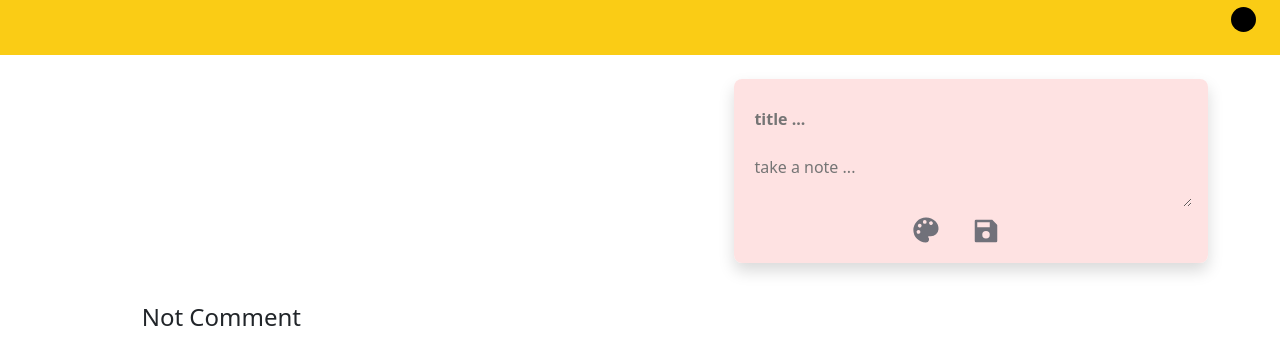
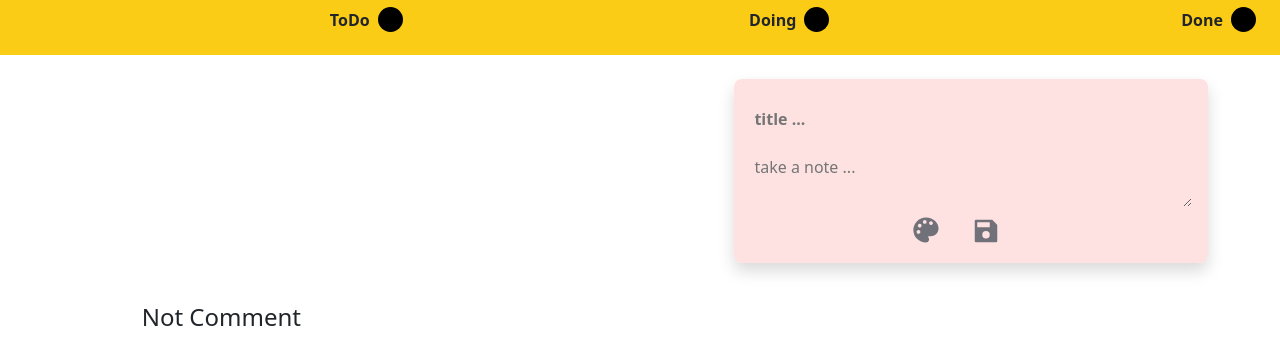
Before and after one commit to MiaadEstakhri/note-app, a React (Create React App) app: page / in a window 1280 px wide. Shown: the top 364 px of the page. Built offline with nearby package versions, Linux system fonts and the light colour scheme.

Commit message:
add dataColor component and add import dataColor

```diff
--- a/src/components/navigation/Navigation.jsx
+++ b/src/components/navigation/Navigation.jsx
@@ -1,10 +1,13 @@
 import NavList from "../../common/navList/NavList";
+import Color from "../../dataColor/Color";
 import "./navigation.css";
 
 const Navigation = ({ title, bg }) => {
   return (
-    <nav className="mb-4 d-flex justify-content-center align-items-center">
-      <NavList title={title} bg={bg} />
+    <nav className="mb-4 py-3 d-flex justify-content-end align-items-center">
+      {Color.map((e) => {
+        return <NavList title={e.text} bg={e.color} />;
+      })}
     </nav>
   );
 };
--- a/src/components/sidebarBg/SidebarBg.jsx
+++ b/src/components/sidebarBg/SidebarBg.jsx
@@ -1,12 +1,7 @@
 import { useState } from "react";
 import ColorPalette from "../icon/ColorPalette";
+import Color from "../../dataColor/Color";
 import "./sidebarBg.css";
-
-const color = [
-  { id: 1, text: "ToDo", color: "#fee2e2" },
-  { id: 2, text: "Doing", color: "#d9f99d" },
-  { id: 3, text: "Done", color: "#bbf7d0" },
-];
 
 const SidebarBg = ({ bg, setBg }) => {
   const [open, setOpen] = useState(false);
@@ -25,7 +20,7 @@ const SidebarBg = ({ bg, setBg }) => {
           open ? "d-flex" : "d-none"
         }`}
       >
-        {color.map((e) => {
+        {Color.map((e) => {
           return (
             <div className="d-flex" key={e.id}>
               <div
--- /dev/null
+++ b/src/dataColor/Color.jsx
@@ -0,0 +1,7 @@
+const color = [
+  { id: 1, text: "ToDo", color: "#fee2e2" },
+  { id: 2, text: "Doing", color: "#d9f99d" },
+  { id: 3, text: "Done", color: "#bbf7d0" },
+];
+
+export default color;
```
